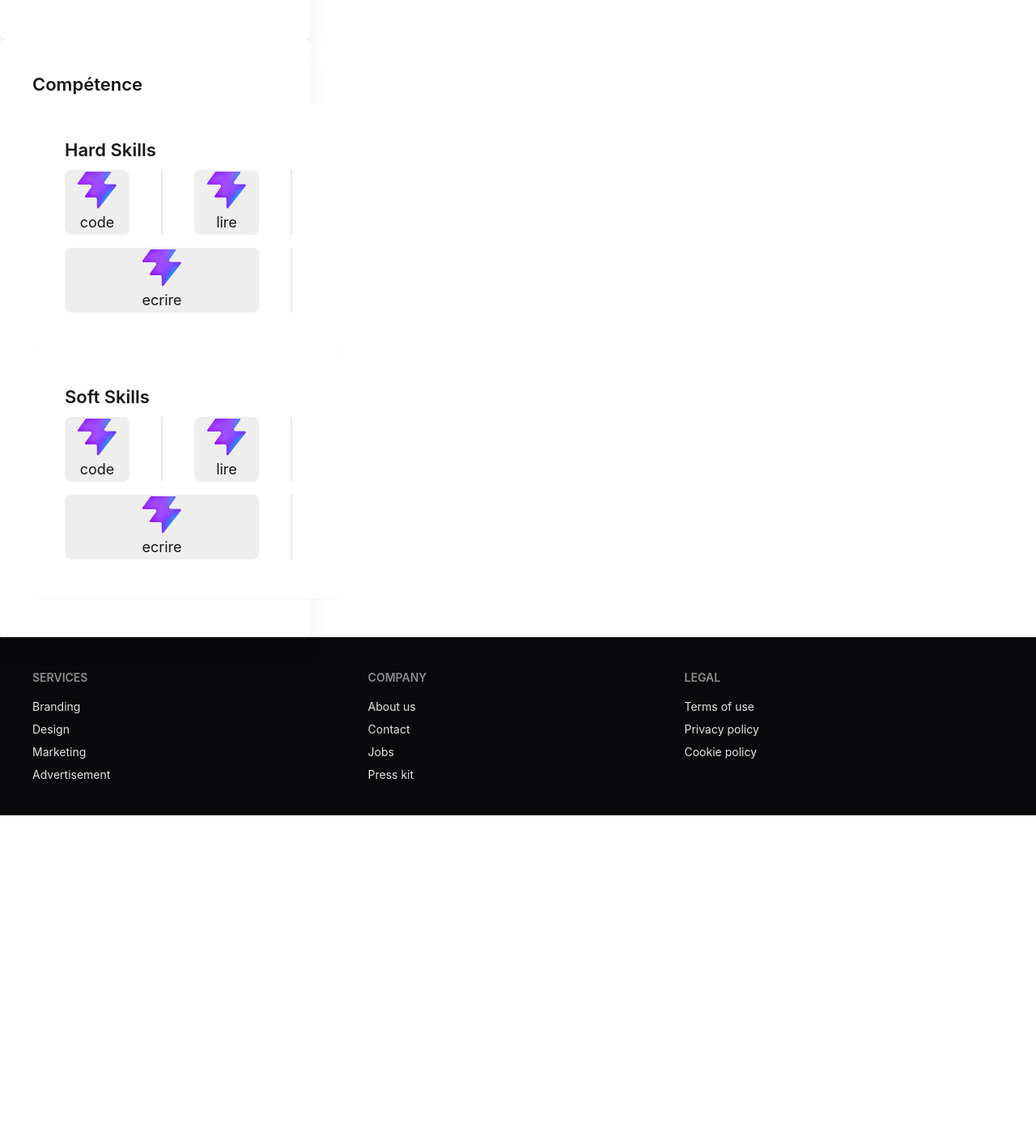
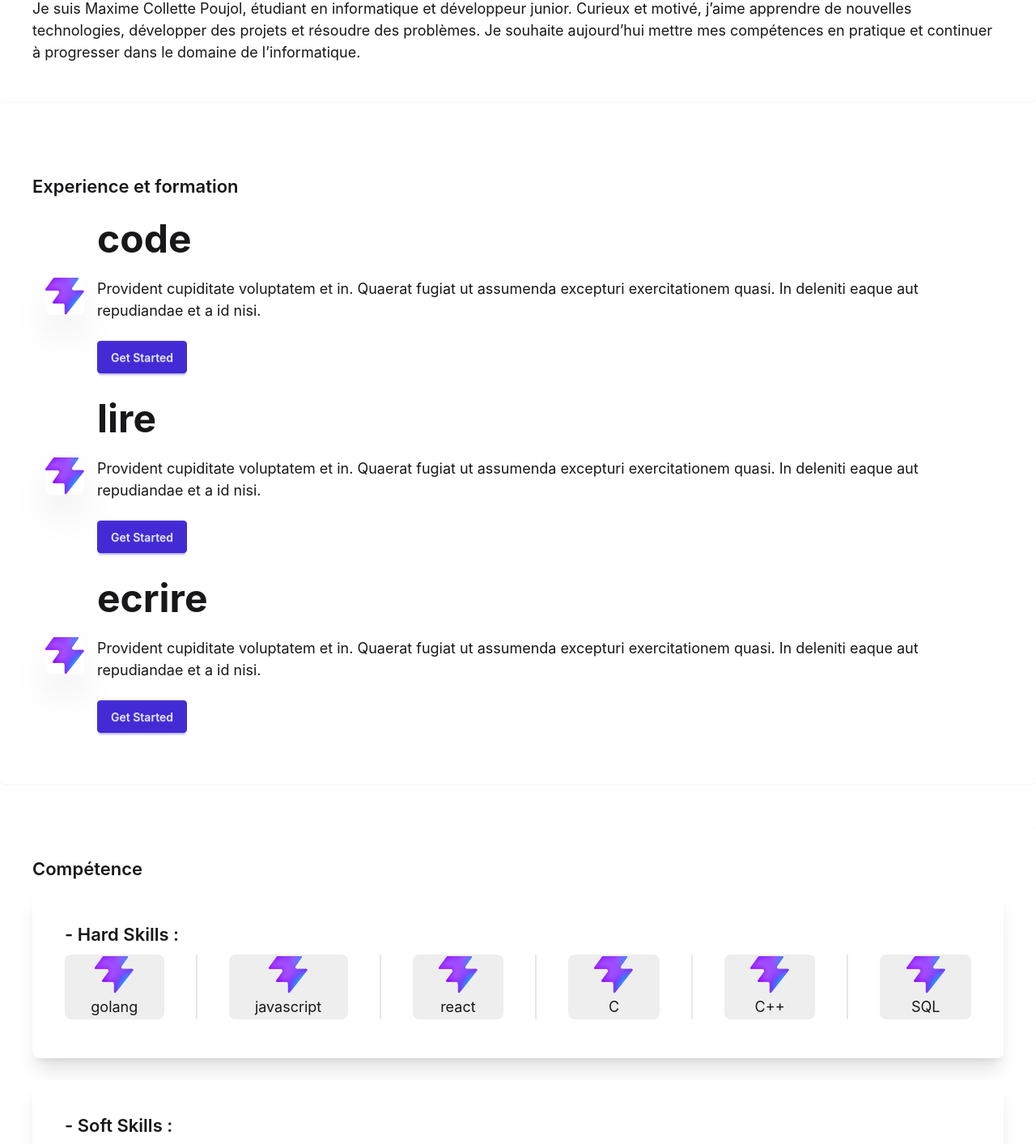
Before and after one commit to maximepoujol1-dot/Cv-Portfolio-React, a React (Vite) app in the folder CV/: page /cv in a window 1280 px wide. Shown: the part 220-1633 px from the top of the page at 81% size. Before the commit the page ends 1227 px from the top, so only its background shows below. Built offline with nearby package versions, Linux system fonts and the light colour scheme.

Commit message:
squelette des pages

```diff
--- a/CV/src/App.jsx
+++ b/CV/src/App.jsx
@@ -1,7 +1,7 @@
 import Homepage from './pages/Homepage'
-import Cv from './pages/cv'
-import Contact from './pages/contact'
-import Portfolio from './pages/portfolio'
+import Cv from './pages/Cv'
+import Contact from './pages/Contact'
+import Portfolio from './pages/Portfolio'
 import { BrowserRouter as Router, Routes, Route } from "react-router-dom"
 
 function App() {
--- a/CV/src/component/Card.jsx
+++ b/CV/src/component/Card.jsx
@@ -14,7 +14,7 @@ const Card = ({taille,contenu, title,modal}) => {
     </div>
   )
   } else {
-    return (
+    return (<>
     <div className={"card "+ taille}>
         <div className="card-body">
             <h2 className="card-title">{title}</h2>
@@ -23,6 +23,9 @@ const Card = ({taille,contenu, title,modal}) => {
             </div>
         </div>
     </div>
+    <br/>
+    </>
+
   )
   }
 
--- a/CV/src/component/Form.jsx
+++ b/CV/src/component/Form.jsx
@@ -1,20 +1,19 @@
 import React from 'react'
 
-const form = () => {
+const Form = ({titre, style, categorie}) => {
   return (
-    <fieldset className="fieldset bg-base-200 border-base-300 rounded-box w-xs border p-4">
-        <legend className="fieldset-legend">Page details</legend>
+    <fieldset className={style}>
+        <h1 className="fieldset-legend">{titre}</h1>
 
-        <label className="label">Title</label>
-        <input type="text" className="input" placeholder="My awesome page" />
+        {categorie.map((elt) => (<div key={elt.id} className="">
 
-        <label className="label">Slug</label>
-        <input type="text" className="input" placeholder="my-awesome-page" />
+          <label className="label">{elt.name}</label>
+          <input type="text" className="input" placeholder="My awesome page" />
+        </div>))}
 
-        <label className="label">Author</label>
-        <input type="text" className="input" placeholder="Name" />
+
     </fieldset>
   )
 }
 
-export default form
+export default Form
--- /dev/null
+++ b/CV/src/component/Hero.jsx
@@ -0,0 +1,25 @@
+import React from 'react'
+
+const Hero = ({inside}) => {
+  return (
+    <div className="">
+        {inside.map((elt) => (
+        <div key={elt.id} className="hero-content flex-col lg:flex-row">
+            <img
+            src={elt.image}
+            className="max-w-sm rounded-lg shadow-2xl"
+            />
+            <div>
+            <h1 className="text-5xl font-bold">{elt.name}</h1>
+            <p className="py-6">
+                Provident cupiditate voluptatem et in. Quaerat fugiat ut assumenda excepturi exercitationem
+                quasi. In deleniti eaque aut repudiandae et a id nisi.
+            </p>
+            <button className="btn btn-primary">Get Started</button>
+            </div>
+        </div>))}
+        </div>
+  )
+}
+
+export default Hero
--- a/CV/src/component/Navbar.jsx
+++ b/CV/src/component/Navbar.jsx
@@ -11,7 +11,7 @@ const Navbar = () => {
             </div>
         </div>
         <div className="flex-1">
-            <a className="btn btn-ghost text-xl">daisyUI</a>
+            <a className="btn btn-ghost text-xl"> MAXIME</a>
         </div>
         <div className="flex-none">
             <ul className="menu menu-horizontal px-1">
--- a/CV/src/component/divider.jsx
+++ b/CV/src/component/divider.jsx
@@ -1,8 +1,13 @@
 import React from 'react'
 
-const Divider = ({ inside }) => {
+const Divider = ({ inside, horizontale}) => {
+  let sens = ""
+  if (horizontale) {
+    sens = "flex flex-wrap gap-4"
+  }
+
   return (
-    <div className="flex flex-wrap gap-4">
+    <div className={sens}>
       {inside.map((elt) => (
         <>
         <div key={elt.id} className="card bg-base-300 rounded-box grid h-20 grow place-items-center">
@@ -11,7 +16,8 @@ const Divider = ({ inside }) => {
           </figure>
           {elt.name}
         </div>
-        <div className="divider divider-horizontal"></div>
+        {elt.id != inside.length ? (
+        <div className="divider divider-horizontal"></div>) : null}
         </>
       ))}
     </div>
--- a/CV/src/pages/Contact.jsx
+++ b/CV/src/pages/Contact.jsx
@@ -1,14 +1,20 @@
 import React from 'react'
-import { Form } from 'react-router-dom'
 import Footer from '../component/Footer'
 import Navbar from '../component/Navbar'
+import Form from '../component/Form'
+
+
+const categorie = [
+  {id: 1, name: "mail"},
+  {id: 2, name: "objet"},
+  {id: 3, name: "message"}
+]
 
 const Contact = () => {
   return (
     <>
         <Navbar/>
-        <h1>Contact</h1>
-        <Form/>
+        <Form titre={"me contacter"} style={"fieldset bg-base-200 border-base-300 rounded-box w-1/2 center p-4"} categorie={ categorie}/>
         <Footer/>
     </>
   )
--- a/CV/src/pages/Cv.jsx
+++ b/CV/src/pages/Cv.jsx
@@ -3,11 +3,16 @@ import Card from '../component/Card'
 import Footer from '../component/Footer'
 import Navbar from '../component/Navbar'
 import Divider from '../component/divider'
+import Hero from '../component/Hero'
+import Modal from '../component/Modal'
 
 const hard_skills = [
-  {id: 1, name: "code", image: "/favicon.svg"},
-  {id: 2, name:"lire", image: "/favicon.svg"},
-  {id: 3, name:"ecrire", image: "/favicon.svg"}
+  {id: 1, name: "golang", image: "/favicon.svg"},
+  {id: 2, name:"javascript", image: "/favicon.svg"},
+  {id: 3, name:"react", image: "/favicon.svg"},
+  {id: 4, name: "C", image: "/favicon.svg"},
+  {id: 5, name:"C++", image: "/favicon.svg"},
+  {id: 6, name:"SQL", image: "/favicon.svg"}
 ];
 
 const soft_skills = [
@@ -16,42 +21,75 @@ const soft_skills = [
   {id: 3, name: "ecrire", image: "/favicon.svg"}
 ];
 
+const Experience = [
+  {id: 1, name: "code", image: "/favicon.svg"},
+  {id: 2, name: "lire", image: "/favicon.svg"},
+  {id: 3, name: "ecrire", image: "/favicon.svg"}
+]
+
+const hobbie = [
+  <div>
+    <ul>
+            <br />
+            <li>Judo <Modal/></li>
+            <br />
+            <li>JV <Modal/></li>
+            <br />
+            <li>cinéma <Modal/></li>
+            <br />
+            <li>histoire <Modal/></li>
+
+            </ul>
+
+  </div>
+]
+
 const skills = [ <Card
-                    taille= "w-96 bg-base-100 card shadow-xs"
-                    contenu={<Divider inside={hard_skills}/>}
-                    title="Hard Skills"
+                    taille= "w-full bg-base-100 card shadow-xl"
+                    contenu={<Divider inside={hard_skills} horizontale={true}/>}
+                    title="- Hard Skills :"
                     modal={false}
                   />, <Card
-                    taille= "w-96 bg-base-100 card shadow-xs"
-                    contenu={<Divider inside={soft_skills}/>}
-                    title="Soft Skills"
+                    taille= "w-full bg-base-100 card shadow-xl"
+                    contenu={<Divider inside={soft_skills} horizontale={true}/>}
+                    title="- Soft Skills :"
                     modal={false}
-                  /> ]
+                  />
+                ]
 
 const Cv = () => {
   return (
     <>
         <Navbar/>
+        <br />
         <div >
             <Card
-              taille= "w-96 bg-base-100 card-xl shadow-xl"
-              contenu={<p>pas encore de job</p>}
-              title="Experience"
+              taille= "w-full bg-base-100 card-xl shadow-xs"
+              contenu={<p>Je suis Maxime Collette Poujol, étudiant en informatique et développeur junior. Curieux et motivé, j’aime apprendre de nouvelles technologies, développer des projets et résoudre des problèmes. Je souhaite aujourd’hui mettre mes compétences en pratique et continuer à progresser dans le domaine de l’informatique.</p>}
+              title="Présentation"
               modal={false}
             />
-
+            <br />
             <Card
-              taille= "w-96 bg-base-100 card-xl shadow-xl"
+              taille= "w-full bg-base-100 card-xl shadow-xs"
+              contenu={<Hero inside={Experience}/>}
+              title="Experience et formation"
+              modal={false}
+            />
+            <br />
+            <Card
+              taille= "w-full bg-base-100 card-xl shadow-xs"
               contenu={skills}
               title="Compétence"
               modal={false}
             />
-
-
-
+            <Card
+              taille= "w-full bg-base-100 card-xl shadow-xs"
+              contenu={hobbie}
+              title="Hobbie"
+              modal={false}
+            />
         </div>
-
-
         <Footer/>
     </>
   )
--- a/CV/src/pages/Homepage.jsx
+++ b/CV/src/pages/Homepage.jsx
@@ -1,12 +1,41 @@
 import React from 'react'
 import Footer from '../component/Footer'
 import Navbar from '../component/Navbar'
+import Hero from '../component/Hero'
+import Card from '../component/Card'
+import { Link } from 'react-router-dom'
+
+const presentation = <div className="hero-content flex-col lg:flex-row">
+          <img
+            src="https://img.daisyui.com/images/stock/photo-1635805737707-575885ab0820.webp"
+            className="max-w-sm rounded-lg shadow-2xl"
+          />
+          <div>
+            <h1 className="text-5xl font-bold">Qui suis-je ?</h1>
+            <p className="py-6">
+              Je suis Maxime Collette Poujol, étudiant en informatique et développeur junior. Curieux et motivé, j’aime apprendre de nouvelles technologies, développer des projets et résoudre des problèmes. Je souhaite aujourd’hui mettre mes compétences en pratique et continuer à progresser dans le domaine de l’informatique.
+            </p>
+            <div  className= "flex flex-wrap gap-4">
+              <button className="btn btn-primary"><Link to="/portfolio"> Mes projets </Link></button>
+              <button className="btn btn-primary"><Link to="/cv"> me connaitre </Link></button>
+              <button className="btn btn-primary"><Link to="/contact"> me contacter</Link></button>
+            </div>
+
+          </div>
+        </div>
 
 const Homepage = () => {
   return (
     <>
       <Navbar/>
-      <h1> Home</h1>
+      <div className="hero bg-base-500 min-h-screen">
+        <Card taille= "bg-base-100 w-1/2 h-3/4 shadow-xl"
+              contenu={presentation}
+              title=""
+              modal={false}>
+
+        </Card>
+      </div>
       <Footer/>
     </>
   )
```
